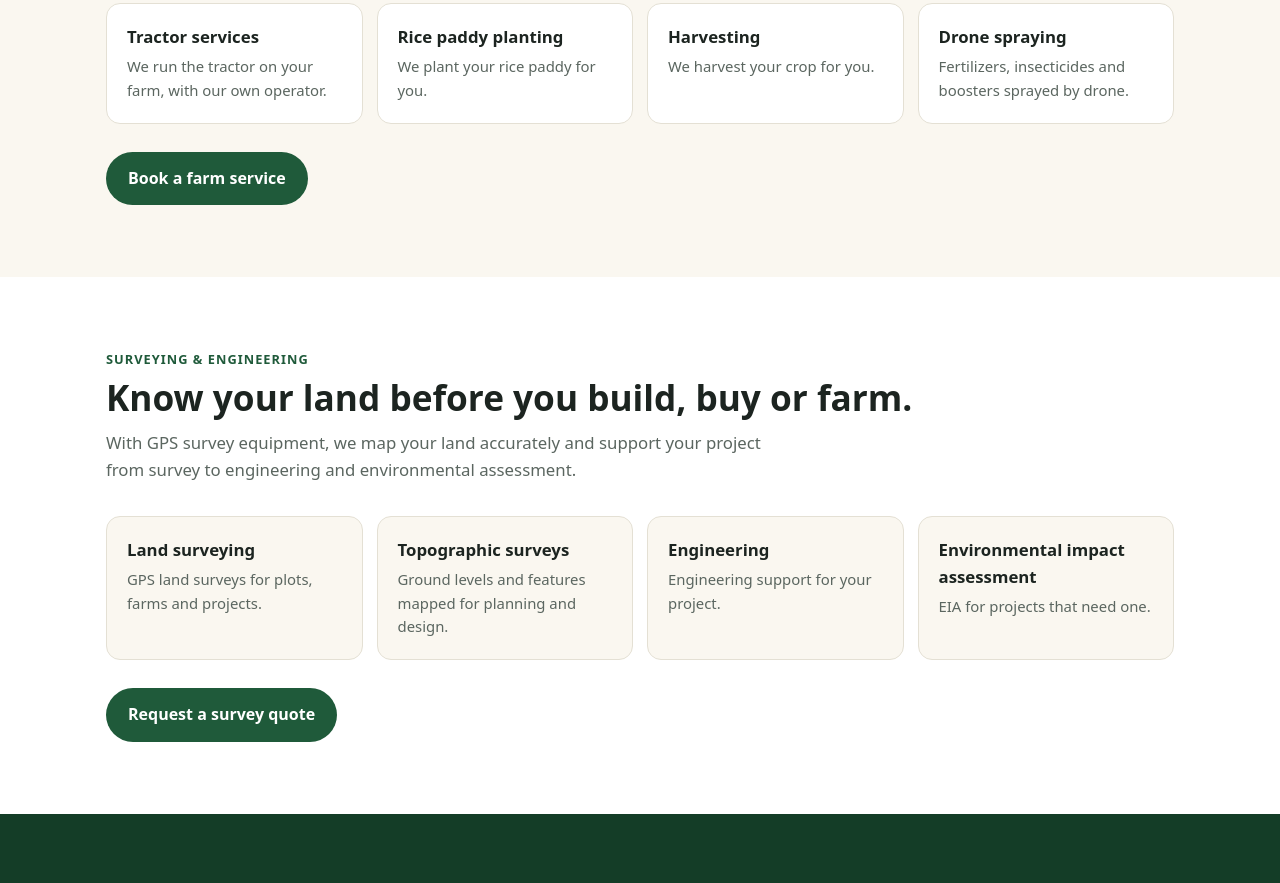
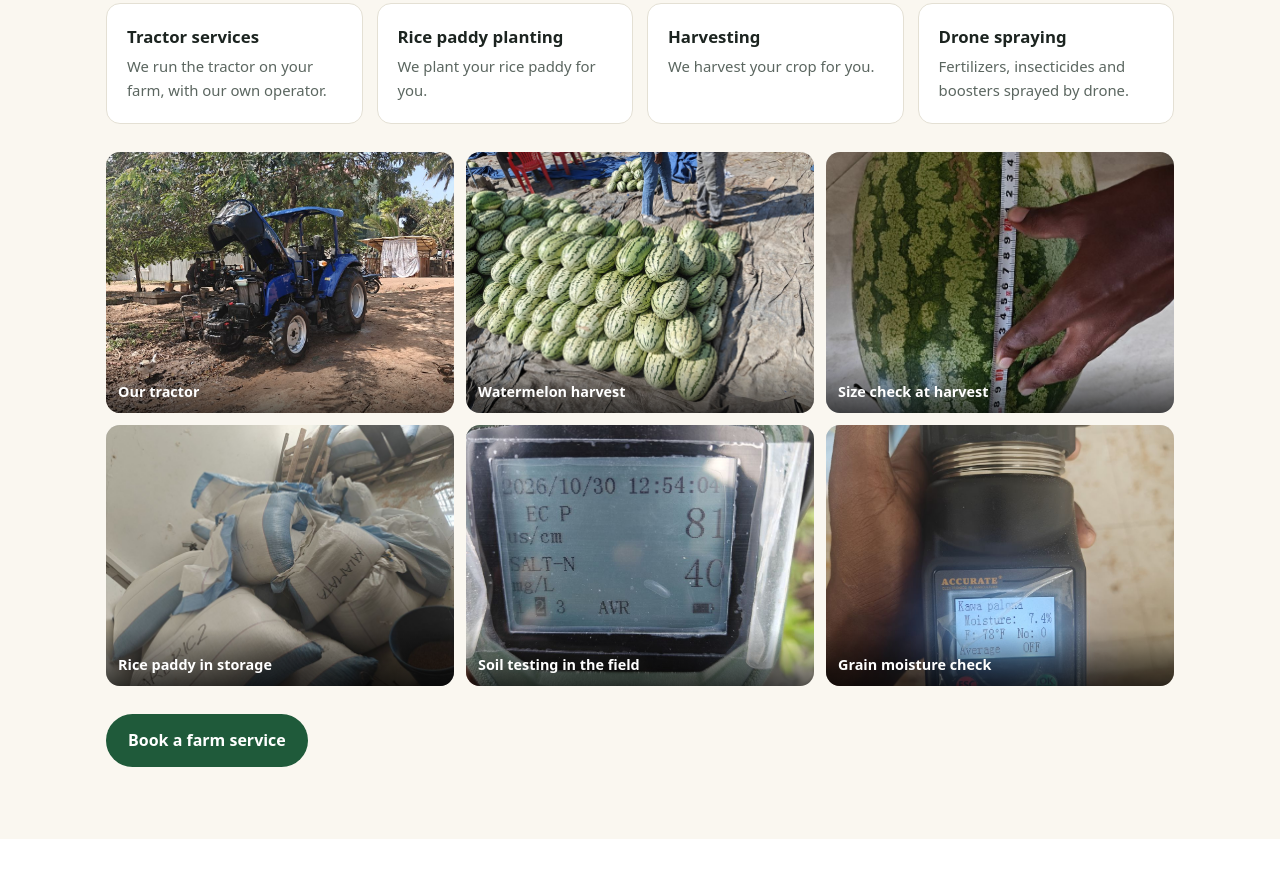
Before and after one commit to walpaul/submit50-walpaul, a plain HTML site: page docs/index.html in a window 1280 px wide. Shown: the part 1610-2493 px from the top of the page. Drawn offline with Linux system fonts and the light colour scheme.

Commit message:
Add farming photo gallery
Six photos resized for the web, rotated upright, and stripped of
location metadata.

Co-Authored-By: Claude Opus 5.5 <noreply@anthropic.com>
Claude-Session: https://claude.ai/code/session_01MiL4UT6quNqJvxHaTrFuAz

```diff
--- a/docs/index.html
+++ b/docs/index.html
@@ -95,6 +95,17 @@
   .item h4 { margin: 0 0 4px; font-size: 1.05rem; }
   .item p { margin: 0; color: var(--muted); font-size: .93rem; }
   .section-cta { margin-top: 28px; }
+
+  /* Photo gallery */
+  .gallery { display: grid; grid-template-columns: repeat(3, 1fr); gap: 12px; margin-top: 28px; }
+  @media (max-width: 720px) { .gallery { grid-template-columns: repeat(2, 1fr); gap: 8px; } .gallery figcaption { font-size: .8rem; padding: 20px 8px 8px; } }
+  .gallery figure { margin: 0; border-radius: var(--radius); overflow: hidden; background: #ddd; position: relative; }
+  .gallery img { display: block; width: 100%; aspect-ratio: 4 / 3; object-fit: cover; }
+  .gallery figcaption {
+    position: absolute; left: 0; right: 0; bottom: 0;
+    padding: 24px 12px 10px; color: #fff; font-size: .9rem; font-weight: 600;
+    background: linear-gradient(transparent, rgba(0,0,0,.65));
+  }
   .section-cta .btn-gold { background: var(--green); color: #fff; }
 
   /* Contact */
@@ -196,6 +207,14 @@
         <div class="item"><h4>Harvesting</h4><p>We harvest your crop for you.</p></div>
         <div class="item"><h4>Drone spraying</h4><p>Fertilizers, insecticides and boosters sprayed by drone.</p></div>
       </div>
+      <div class="gallery">
+        <figure><img src="images/farming/tractor.jpg" alt="GWAM's blue Lovol tractor parked under a tree" loading="lazy"><figcaption>Our tractor</figcaption></figure>
+        <figure><img src="images/farming/watermelon-harvest.jpg" alt="Large pile of harvested watermelons on a tarp" loading="lazy"><figcaption>Watermelon harvest</figcaption></figure>
+        <figure><img src="images/farming/watermelon-measured.jpg" alt="Watermelon measured with a tape measure, over 30 cm long" loading="lazy"><figcaption>Size check at harvest</figcaption></figure>
+        <figure><img src="images/farming/rice-paddy-bags.jpg" alt="Bags of rice paddy in storage" loading="lazy"><figcaption>Rice paddy in storage</figcaption></figure>
+        <figure><img src="images/farming/soil-testing.jpg" alt="Handheld soil meter reading in the field" loading="lazy"><figcaption>Soil testing in the field</figcaption></figure>
+        <figure><img src="images/farming/grain-moisture.jpg" alt="Grain moisture meter showing 7.4% moisture" loading="lazy"><figcaption>Grain moisture check</figcaption></figure>
+      </div>
       <div class="section-cta"><a class="btn btn-gold" data-wa data-msg="Hello GWAM, I'd like to book a farm service." href="#contact">Book a farm service</a></div>
     </div>
   </section>
```
Also changed, not shown: docs/images/farming/grain-moisture.jpg (added), docs/images/farming/rice-paddy-bags.jpg (added), docs/images/farming/soil-testing.jpg (added), docs/images/farming/tractor.jpg (added), docs/images/farming/watermelon-harvest.jpg (added), docs/images/farming/watermelon-measured.jpg (added).
